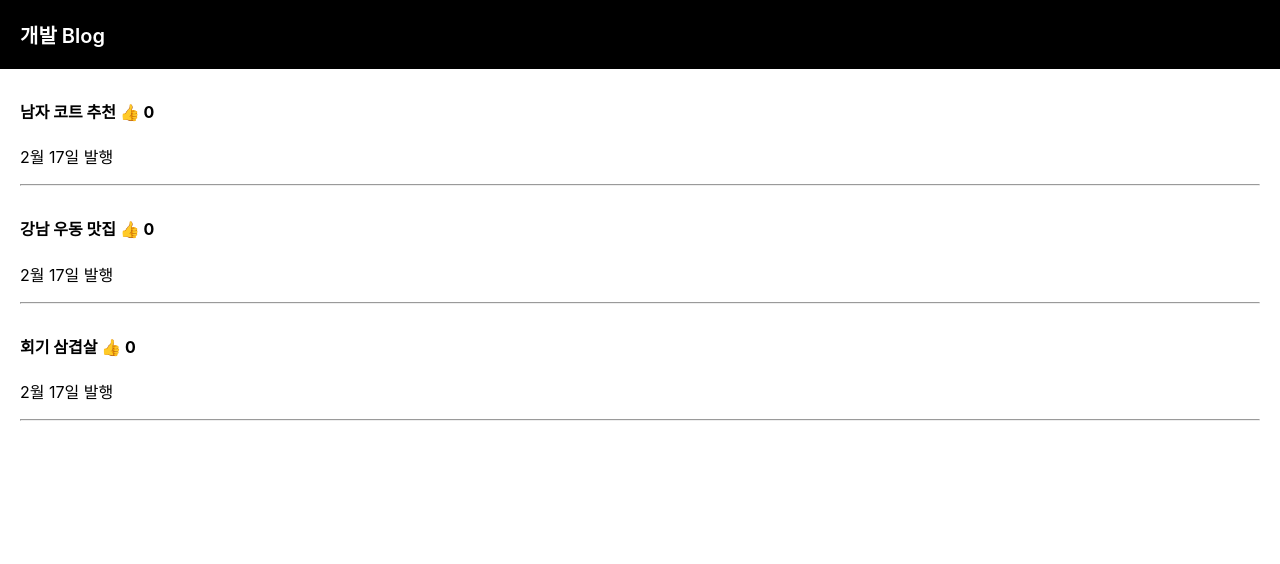
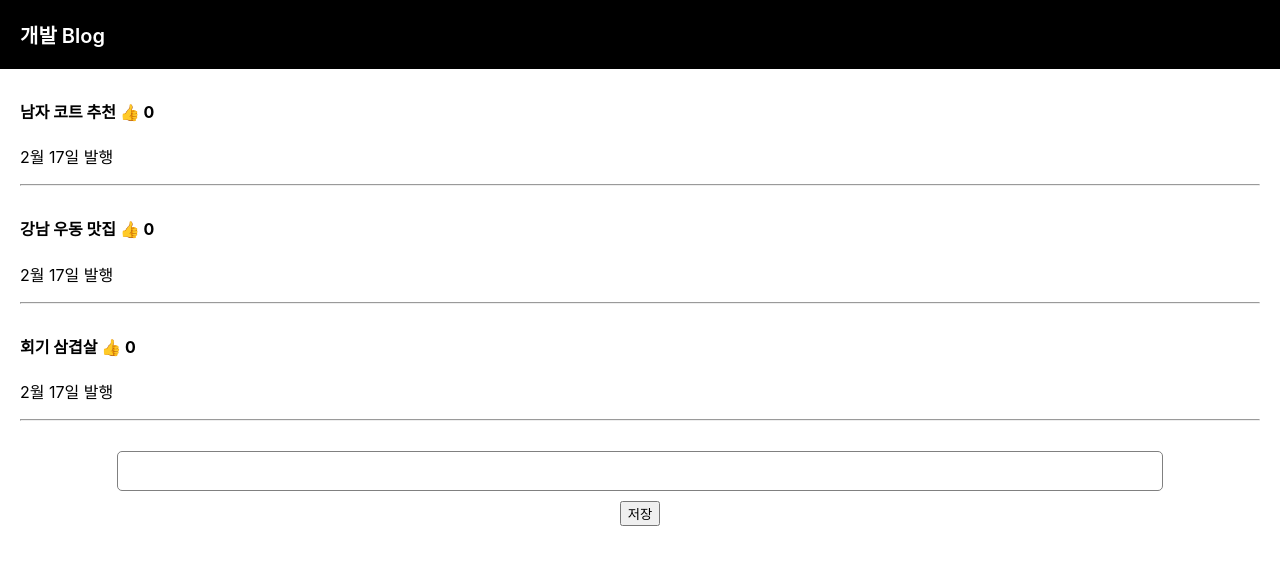
Before and after one commit to yongsin729/React, a React (Create React App) app: page / in a window 1280 px wide. Shown: the top 564 px of the page. Built offline with nearby package versions, Linux system fonts and the light colour scheme.

Commit message:
new commit2

```diff
--- a/src/App.css
+++ b/src/App.css
@@ -33,7 +33,22 @@
     animation: App-logo-spin infinite 20s linear;
   }
 }
-
+.publish{
+  margin-top: 30px;
+  margin-bottom: 30px;
+}
+.publish input{
+  padding: 10px;
+  font-size: 16px;
+  border-radius: 5px;
+  width: 80%;
+  border: 1px solid grey;
+}
+.publish button{
+  display: block;
+  margin: auto;
+  margin-top: 10px;
+}
 .App-header {
   background-color: #282c34;
   min-height: 100vh;
--- a/src/App.js
+++ b/src/App.js
@@ -20,10 +20,16 @@
 let[cnt,cntChange]=useState([0,0,0]);
 let[modal,modalChange]=useState(false);
 let [누른제목,누른제목변경]=useState(0);
-
+let [입력값,입력값변경]=useState('');
+let titletmp='';
 function 제목변경(){
   let newArray=[...title];//deep copy 를 해야 값 공유가 안됨, 무조건 이런식으로.
   newArray[0]='여자코트 추천';//원하는 부분의 데이터 변경 후 스테이트변경.
+  titleChange(newArray);
+}
+function titleAdd(tmp){
+  let newArray=[...title];
+  newArray.push(tmp);
   titleChange(newArray);
 }
 function 따봉(i){
@@ -61,6 +67,19 @@
          })
        }
 
+       <div className='publish'>
+         <input onChange={(e)=>{
+           titletmp=e.target.value;
+         }}/>
+         <button onClick={()=>{
+           titleAdd(titletmp)
+         }}>저장</button>
+       </div>
+
+      {/* <input onChange={(e)=>{//입력이 될 시 실행값
+        입력값변경(e.target.value)
+        console.log(입력값)
+        }}/> */}
        {
          modal===true
          ? <Modal title={title} 누른제목={누른제목}></Modal>
```
